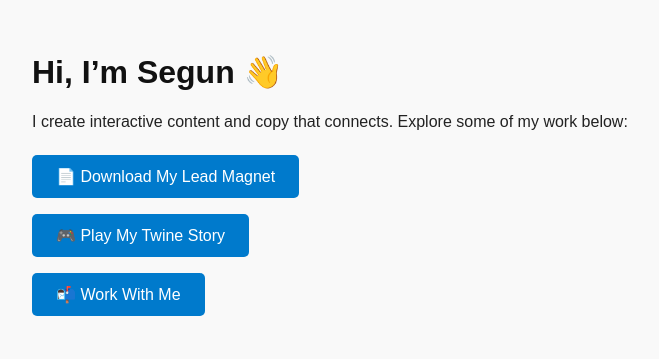
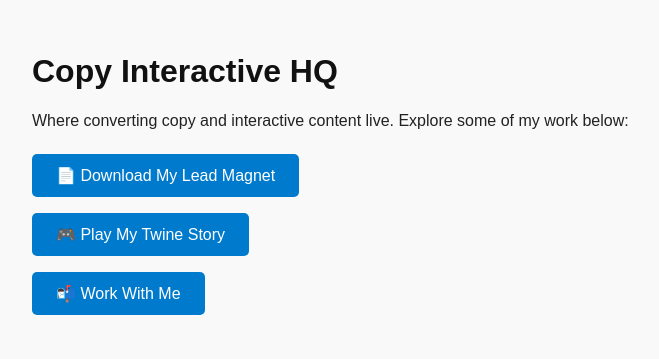
Before and after one commit to copyinteractive/coaching, a plain HTML site: page index.html in a window 1280 px wide. Shown: the whole page, without its empty margins (308-967 px from the left). Drawn offline with Linux system fonts and the light colour scheme.

Commit message:
Update index.html
Latest edit

```diff
--- a/index.html
+++ b/index.html
@@ -3,7 +3,7 @@
 <head>
   <meta charset="UTF-8" />
   <meta name="viewport" content="width=device-width, initial-scale=1.0" />
-  <title>Seguns – Portfolio</title>
+  <title>Segun Falade's Portfolio</title>
   <style>
     body {
       font-family: Arial, sans-serif;
@@ -33,8 +33,8 @@
 </head>
 <body>
 
-  <h1>Hi, I’m Segun 👋</h1>
-  <p>I create interactive content and copy that connects. Explore some of my work below:</p>
+  <h1>Copy Interactive HQ</h1>
+  <p>Where converting copy and interactive content live. Explore some of my work below:</p>
 
   <a href="downloads/lead-magnet.pdf" class="link-button" target="_blank">📄 Download My Lead Magnet</a><br>
   <a href="stories/twine-story.html" class="link-button" target="_blank">🎮 Play My Twine Story</a><br>
```
